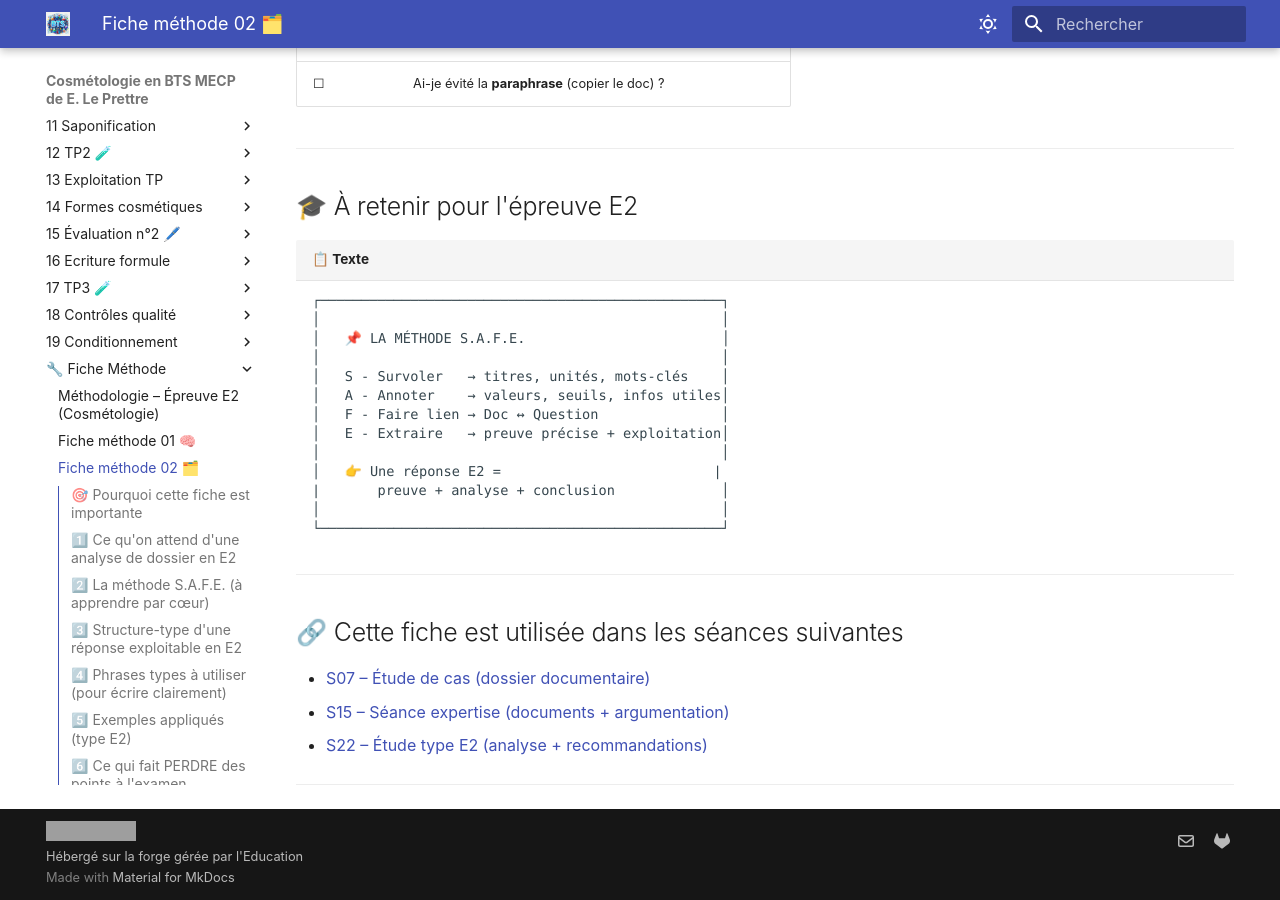
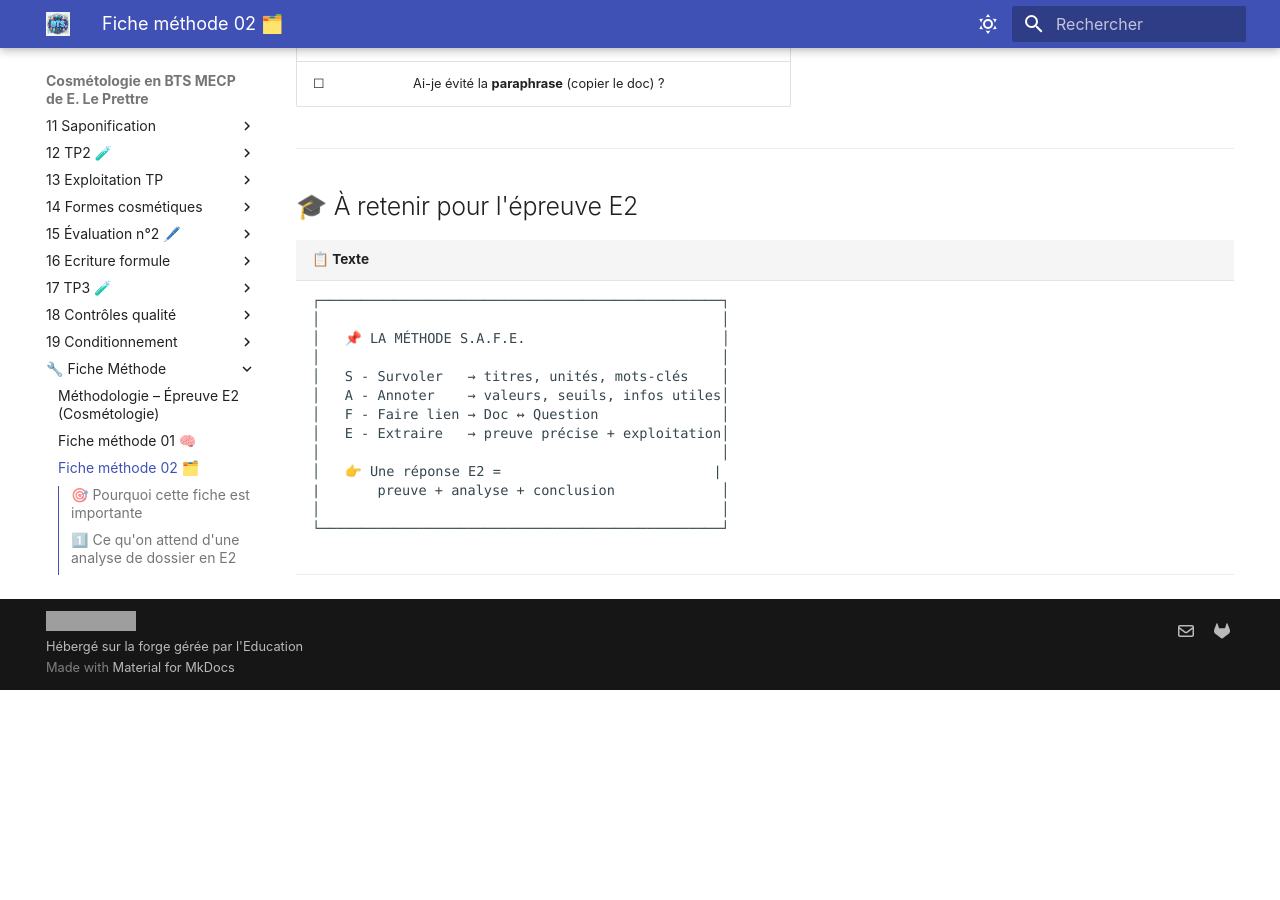
Before and after one commit to E-LePrettre/bts-mecp-cosmetologie, an MkDocs documentation site: the page built from docs/Methodologie/02_fiche_methode.md, in a window 1280 px wide and 900 px high, scrolled down 6128 px. Built offline with MkDocs 1.6.1 and Material for MkDocs 9.7.7, drawn with Linux system fonts in a browser that asks for light colours; after the commit the page ends 6818 px from its top, so only the background shows below that; grey boxes are pictures that could not be loaded.

Commit message:
mise à jour

````diff
--- a/docs/Methodologie/02_fiche_methode.md
+++ b/docs/Methodologie/02_fiche_methode.md
@@ -260,12 +260,3 @@ Pour chaque question, vérifie :
 ```
 
 ---
-
-## 🔗 Cette fiche est utilisée dans les séances suivantes
-
-- [S07 – Étude de cas (dossier documentaire)](../07_Etude_de_cas/)
-- [S15 – Séance expertise (documents + argumentation)](../15_Expertise/)
-- [S22 – Étude type E2 (analyse + recommandations)](../22_Etude_type_E2/)
-
-
----
````
Also changed, not shown: docs/01_Diagnostic/README.md (+1 -1 lines), docs/02_reglementation/README.md (+1 -1 lines), docs/08_emulsions/08b_trace_ecrite.md (+2 -2 lines), docs/10_formule_lavante/10b_trace_ecrite.md (+2 -2 lines), 3 other files.
